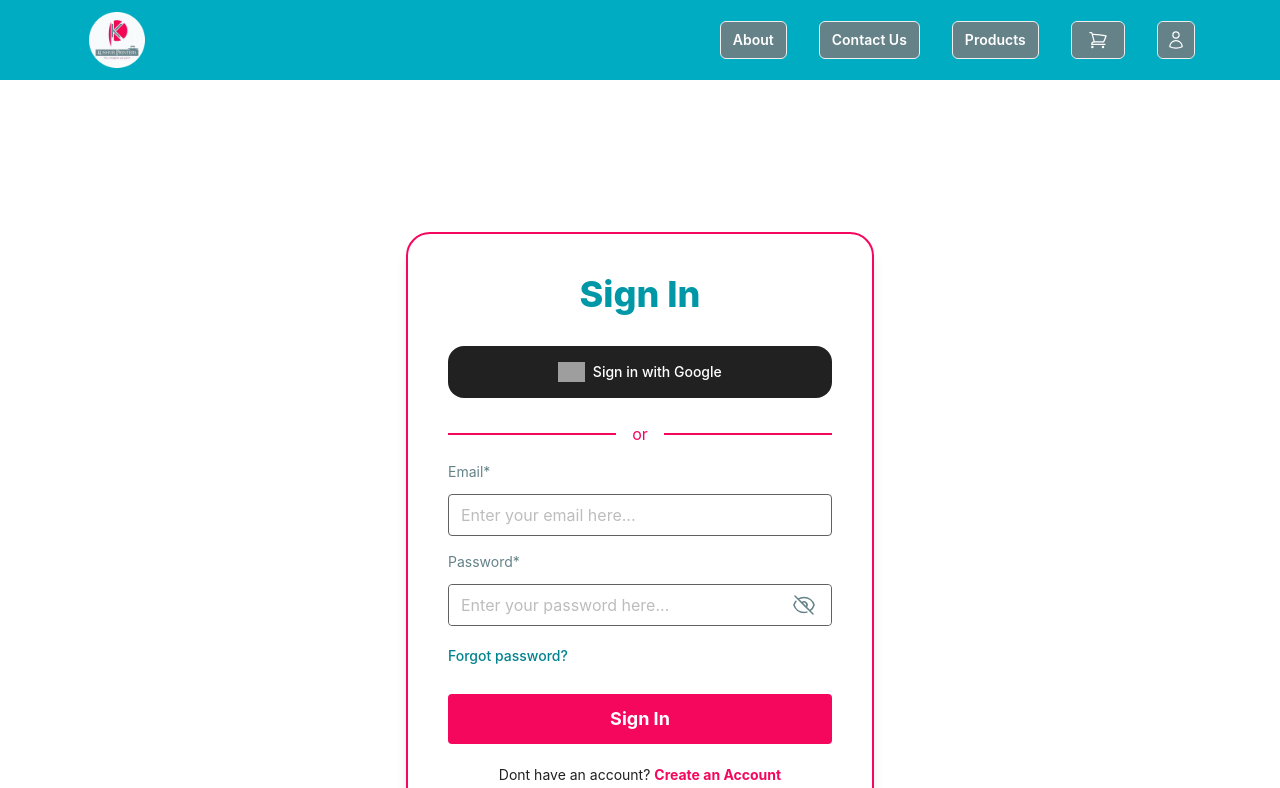
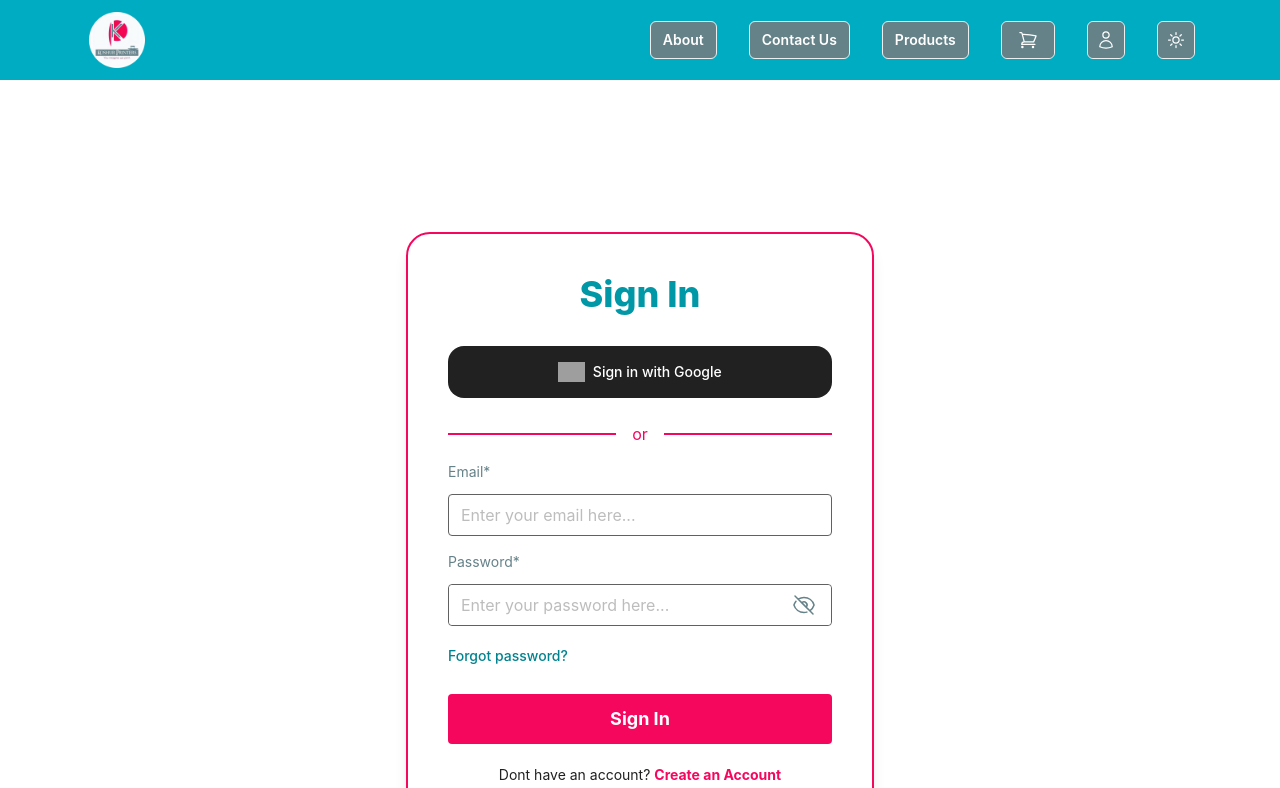
Before and after one commit to Asif-Wali/KoshurPrinters, a React (Create React App) app in the folder Client/: page /login in a window 1280 px wide. Shown: the top 788 px of the page. Built offline with nearby package versions, Linux system fonts and the light colour scheme; grey boxes are pictures that could not be loaded.

Commit message:
Theme Button Added

```diff
--- a/Client/package.json
+++ b/Client/package.json
@@ -14,10 +14,12 @@
     "react-dom": "^18.2.0",
     "react-phone-input-2": "^2.15.1",
     "react-phone-number-input": "^3.3.9",
+    "react-redux": "^9.1.0",
     "react-router": "^6.22.0",
     "react-router-dom": "^6.22.0",
     "react-scripts": "5.0.1",
     "react-toastify": "^10.0.4",
+    "redux": "^5.0.1",
     "swiper": "^11.0.6",
     "toastify": "^2.0.1",
     "tw-elements": "^1.1.0",
--- a/Client/src/Components/Navbar.jsx
+++ b/Client/src/Components/Navbar.jsx
@@ -1,10 +1,27 @@
 import React from 'react'
 import { Disclosure,} from '@headlessui/react'
 import { Link } from 'react-router-dom';
-import { Bars3Icon, XMarkIcon, ShoppingCartIcon, UserIcon } from '@heroicons/react/24/outline'
+import { Bars3Icon, XMarkIcon, ShoppingCartIcon, UserIcon, MoonIcon, SunIcon} from '@heroicons/react/24/outline'
 import Logo from "../Images/logo512.png";
+import { useDispatch, useSelector } from 'react-redux';
+import { ToggleTheme } from '../Redux/AppReducer/Action';
+
 
 const Navbar=()=>{
+  const auth=useSelector((store)=>store.isAuth)
+  const theme=useSelector((store)=>store.theme)
+  const Dispatch= useDispatch();
+  console.log(auth);
+  console.log(theme);
+
+  const ChangeTheme=()=>{
+    if(theme==="light"){
+      Dispatch(ToggleTheme("dark"));
+    }
+    else{
+      Dispatch(ToggleTheme("light"));
+    }
+  }
 
   return<Disclosure as="nav" className="  bg-cyan-600 w-full">
   {({ open }) => (
@@ -48,13 +65,23 @@ const Navbar=()=>{
               <Link to="/cart">
                 <button className='bg-Secondary text-white font-semibold hover:bg-Primary hover:text-white rounded-md text-sm font-medium border hover:border-solid hover:border-Secondary'><ShoppingCartIcon className="h-9 w-auto relative inline-flex items-center bg-Secondary text-white font-medium	justify-center rounded-md p-2 px-4 hover:bg-Primary hover:text-white hover:ring-black focus:outline-none focus:ring-2 focus:ring-inset  focus:ring-white "/></button>
               </Link>
+
               <div className="flex-shrink-0 ml-auto">
-            <Link to="/login">
+                <Link to={auth?"/profile":"/login"}>
               <button className='bg-Secondary text-slate-50 font-semibold hover:bg-Primary hover:text-white rounded-md text-sm font-medium border hover:border-solid hover:border-Secondary'>
               <UserIcon className="h-9 w-auto relative inline-flex items-center bg-Secondary text-white font-medium	justify-center rounded-md p-2 hover:bg-Primary hover:text-white hover:ring-black focus:outline-none focus:ring-2 focus:ring-inset  focus:ring-white "/>
               </button>
                 </Link>
               </div>
+              <button className='bg-Secondary text-slate-50 font-semibold hover:bg-Primary hover:text-white rounded-md text-sm font-medium border hover:border-solid hover:border-Secondary' onClick={()=>{ ChangeTheme()}}>
+              {(theme==="light")?
+                <SunIcon className="h-9 w-auto relative inline-flex items-center bg-Secondary text-white font-medium	justify-center rounded-md p-2 hover:bg-Primary hover:text-white hover:ring-black focus:outline-none focus:ring-2 focus:ring-inset  focus:ring-white" />:
+
+                <MoonIcon className="h-9 w-auto relative inline-flex items-center bg-Secondary text-white font-medium	justify-center rounded-md p-2 hover:bg-Primary hover:text-white hover:ring-black focus:outline-none focus:ring-2 focus:ring-inset  focus:ring-white" />
+              }
+
+              </button>
+
             </div>
 
           </div>
@@ -69,6 +96,7 @@ const Navbar=()=>{
           block rounded-md px-3 py-2 text-base font-medium'
       >About
           </Disclosure.Button>
+
       </Link>
       <Link to="/contactUs">
         <Disclosure.Button
@@ -91,14 +119,21 @@ const Navbar=()=>{
     >Cart
     </Disclosure.Button>
       </Link>
-      <Link to="/login">
+      <Link to={auth?"/profile":"/login"}>
         <Disclosure.Button
         className='bg-gray-900 mb-2 w-full text-white text-gray-300 hover:bg-Primary hover:text-white
           block rounded-md px-3 py-2 text-base font-medium'>
       {/**Conditional Rendering**/}
-      Login
+     {auth?"Profile":"Login"}
       </Disclosure.Button>
       </Link>
+            {/*theme*/}
+      <Disclosure.Button
+      className='bg-gray-900 mb-2 w-full text-white text-gray-300 hover:bg-Primary hover:text-white
+        block rounded-md px-3 py-2 text-base font-medium' onClick={()=>{ ChangeTheme()}}>
+        {/**Conditional Rendering**/}
+        {theme==="light"?"Light":"Dark"}
+      </Disclosure.Button>
       </div>
       </Disclosure.Panel>
     </>
--- a/Client/src/Pages/Cart.jsx
+++ b/Client/src/Pages/Cart.jsx
@@ -15,8 +15,8 @@ export const Cart = () => {
               {/*body*/}
               <div className='cart-container w-full p-2  lg:flex lg:gap-8'>
                 <div className='cart-detail rounded flex flex-col gap-2 my-2 w-full'>
-                  {arr.map((el)=>{
-                    return<CartComponent/>
+                  {arr.map((el,i)=>{
+                    return<CartComponent key={i}/>
                   })}
 
                 </div>
--- a/Client/src/Pages/Login.jsx
+++ b/Client/src/Pages/Login.jsx
@@ -1,25 +1,44 @@
-import React,{useState}from 'react'
+import React,{useState, useEffect}from 'react'
 import { EyeIcon, EyeSlashIcon } from '@heroicons/react/24/outline';
 import axios from "axios";
 import { ToastContainer, toast } from 'react-toastify';
 import 'react-toastify/dist/ReactToastify.css';
-import { Link } from 'react-router-dom'
+import { Link, useNavigate } from 'react-router-dom'
 import { loginRoute } from '../Utilities/APIRoutes';
+import { useDispatch, useSelector } from 'react-redux';
+
+import {  } from 'react-redux';
 const initialState={
     email:"",
     password:"",
-}
+};
 export const Login = () => {
   const [LoginDetails, setLoginDetails]= useState(initialState);
   const [PasswordVisible, setPasswordVisible]=useState(false);
+  const Navigate= useNavigate();
+  const auth=useSelector((store)=>store.isAuth)
+  console.log(auth);
   const ToastStyling ={
-            position:"top-center",
-            autoClose: 3000,
+            position:"bottom-center",
+            autoClose: 2500,
             pauseOnHover: true,
             draggable: true,
             theme:"dark"
 
 };
+const NavigateToProfile=(auth)=>{
+  if(auth===true){
+
+    Navigate("/profile");
+   };
+
+}
+useEffect(()=>{
+
+ NavigateToProfile(auth);
+},[])
+
+
 
 const HandleValidation=(values)=>{
 const {password}=values;
@@ -36,17 +55,16 @@ return true;
     let userdetails={...LoginDetails};
     if(HandleValidation(userdetails)){
       try {
-        const {data}= await axios.post(loginRoute,userdetails);
+        // const {data}= await axios.post(loginRoute,userdetails);
+        const {data} = await axios.post("http://localhost:5000/api/auth/login",userdetails)
+
         if(data.status===false){
           toast.error(data.msg, ToastStyling);
         }
         else if(data.status===true){
           toast.success(data.msg, ToastStyling);
-          console.log(userdetails);
           setLoginDetails(initialState);
-
         }
-      console.log(data);
       } catch (error) {
         toast.error("Error from the Backend");
         console.log(error);
--- a/Client/src/Pages/Register.jsx
+++ b/Client/src/Pages/Register.jsx
@@ -40,8 +40,8 @@ export const Register = () => {
 
       },[]);
   const ToastStyling ={
-        position:"top-center",
-                autoClose: 3000,
+        position:"bottom-center",
+                autoClose: 2500,
                 pauseOnHover: true,
                 draggable: true,
                 theme:"dark"
@@ -88,7 +88,7 @@ export const Register = () => {
         }
         else if(data.status===true){
           toast.success(data.msg, ToastStyling);
-          Navigate("/login");
+          Navigate("/");
 
         }
       } catch (error) {
--- /dev/null
+++ b/Client/src/Redux/AppReducer/Action.js
@@ -0,0 +1,19 @@
+import {TOGGLE_THEME} from "./ActionType.js";
+import {TOGGLE_AUTH} from "./ActionType.js";
+import {TOGGLE_ROLE} from "./ActionType.js";
+import { SET_TOKEN } from "./ActionType.js";
+export const ToggleTheme=(value)=>{
+    return{type: TOGGLE_THEME, payload: value}
+}
+
+export const ToggleAuth=(value)=>{
+    return{type: TOGGLE_AUTH, payload: value}
+}
+
+export const AssignRole=(value)=>{
+    return{type: TOGGLE_ROLE, payload: value}
+}
+
+export const  AssignToken=(value)=>{
+    return{type:SET_TOKEN, payload: value}
+}
--- /dev/null
+++ b/Client/src/Redux/AppReducer/ActionType.js
@@ -0,0 +1,4 @@
+export const TOGGLE_ROLE= "TOGGLE_ROLE";
+export const TOGGLE_THEME="TOGGLE_THEME";
+export const TOGGLE_AUTH= "TOGGLE_AUTH";
+export const SET_TOKEN="SET_TOKEN";
--- /dev/null
+++ b/Client/src/Redux/AppReducer/Reducer.js
@@ -0,0 +1,46 @@
+import { TOGGLE_AUTH } from "./ActionType";
+import { TOGGLE_ROLE } from "./ActionType";
+import { TOGGLE_THEME } from "./ActionType";
+import { SET_TOKEN } from "./ActionType";
+
+
+export const initialState = {
+    user:{},
+    role:"user",
+    theme: "light",
+    token:"",
+    isAuth: false,
+    products:[],
+    cart:[],
+    myOrders:[]
+  }
+
+  const reducer = (state = initialState, { type, payload }) => {
+
+    switch (type) {
+        case  TOGGLE_AUTH:{
+          return {...state, isAuth:payload};
+        }
+        case TOGGLE_ROLE:{
+          return {
+            ...state, role:payload
+          }
+        }
+        case TOGGLE_THEME:{
+          return {
+            ...state, theme:payload
+          }
+        }
+        case SET_TOKEN:{
+            return {
+              ...state, token:payload
+            }
+          }
+
+        default:
+          return state;
+      }
+
+};
+
+export { reducer };
--- /dev/null
+++ b/Client/src/Redux/Store.js
@@ -0,0 +1,7 @@
+import {reducer} from './AppReducer/Reducer.js'
+import {legacy_createStore} from "redux"
+import {initialState} from './AppReducer/Reducer.js'
+
+const store = legacy_createStore(reducer, initialState);
+
+export { store };
--- a/Client/src/index.js
+++ b/Client/src/index.js
@@ -4,12 +4,16 @@ import './index.css';
 import App from './App';
 import reportWebVitals from './reportWebVitals';
 import { ThemeProvider } from "@material-tailwind/react";
+import {store} from "./Redux/Store.js"
+import { Provider } from "react-redux"
 
 const root = ReactDOM.createRoot(document.getElementById("root"));
 root.render(
+<Provider store={store}>
 <ThemeProvider>
 <App />
 </ThemeProvider>
+</Provider>
 
 );
 
```
Also changed, not shown: 1 other file (tests, documents, lock files or other folders). Lines whose indentation alone changed are shown as unchanged.
